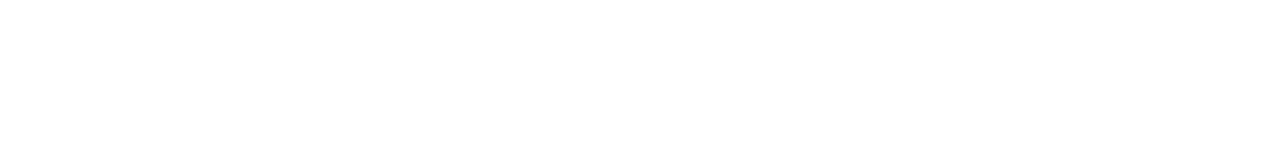
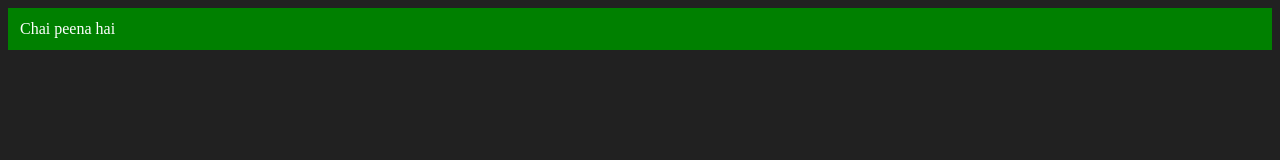
Before and after one commit to saketsharmacse-droid/JavaScript-Notes-Practice, a plain HTML site: page 06_dom/04_four.html in a window 1280 px wide. Drawn offline with Linux system fonts and the light colour scheme.

Commit message:
Created New Elements in DOM

```diff
--- a/06_dom/04_four.html
+++ b/06_dom/04_four.html
@@ -5,7 +5,30 @@
     <meta name="viewport" content="width=device-width, initial-scale=1.0">
     <title>Saket Sharma</title>
 </head>
-<body>
+<body style="background-color: #212121; color:#fff">
 
 </body>
+
+<script>
+// Script ke andar element create krna hai, jaise document ke andar getElementById wagera use krr sakte hi, toh ek baar new element create ho jaayega uske baad loop laga sakte hai, aur bhi bahut kuch krr sakte hai usme.
+const div = document.createElement('div');
+console.log(div);
+div.className = "main";
+//div.id = "myId"
+div.id = Math.round(Math.random() * 10 + 1);
+div.setAttribute("title", "generated title");
+div.style.backgroundColor = "green";
+div.style.padding = "12px";
+//div.innetText = "Saket Sharma"
+//innerText aur className phle uss already present value ka reference leke aayega, uske baad usko set krega, but setAttribute jo bhi hai waha pe usko directly overrite krr dega, toh yaha pe ek round trip bach jata hai.
+
+const addText = document.createTextNode("Chai peena hai")
+div.appendChild(addText)
+
+//yeh sab console mei dikhai hoga, but yeh sab page pe siaplay nhi hora hai kyoki humara jo div liya gya hai wo abhi memory pe hai, page pe nhi aaya hai, toh page pe laaane ke liye we have to tell the document to atach it over the page, attachng krwana padega.
+
+document.body.appendChild(div)
+
+
+</script>
 </html>
```
Also changed, not shown: 06_dom/03_output.png (renamed from 03_output.png), 06_dom/04_output.png (added), 2 other files.
